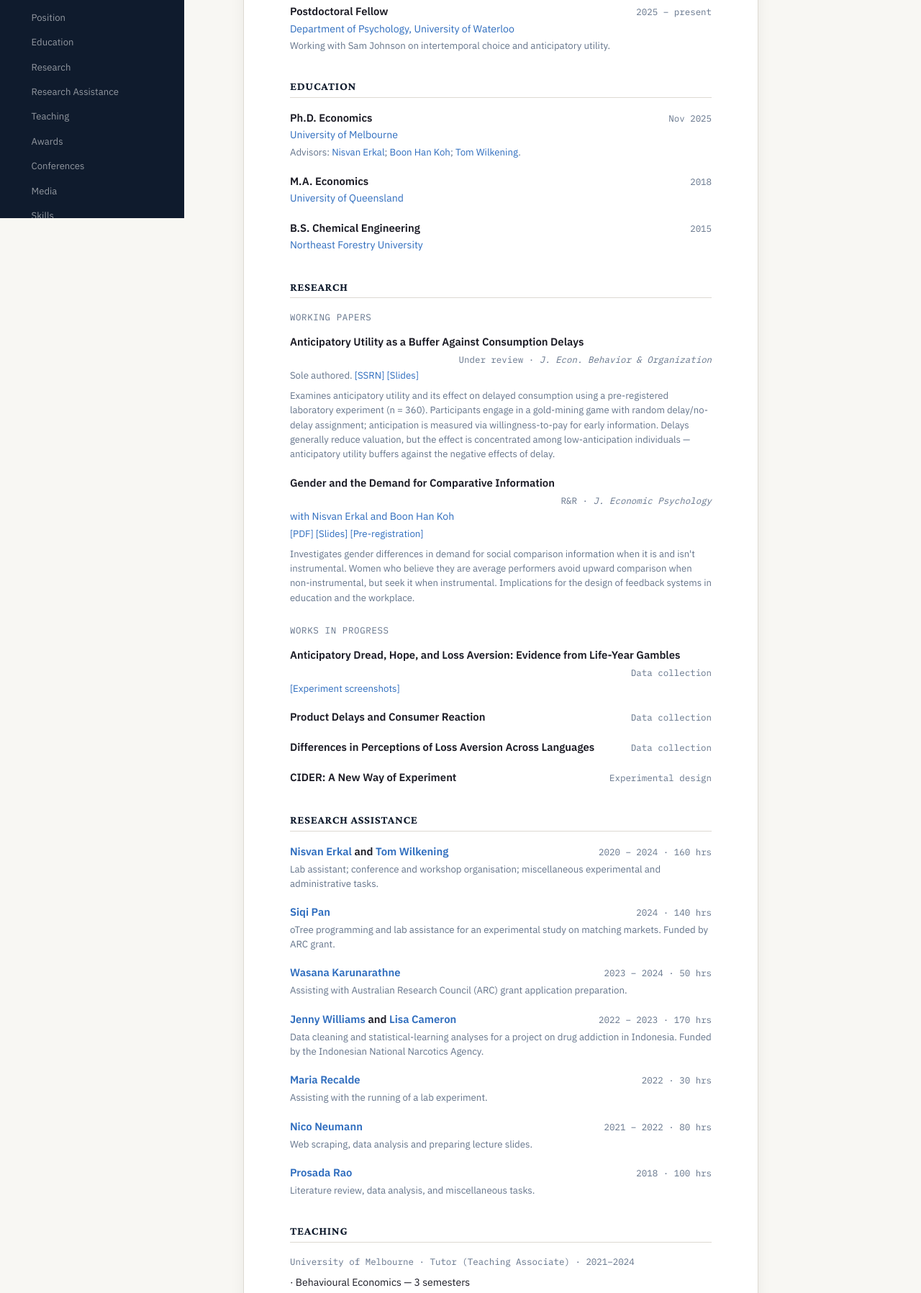
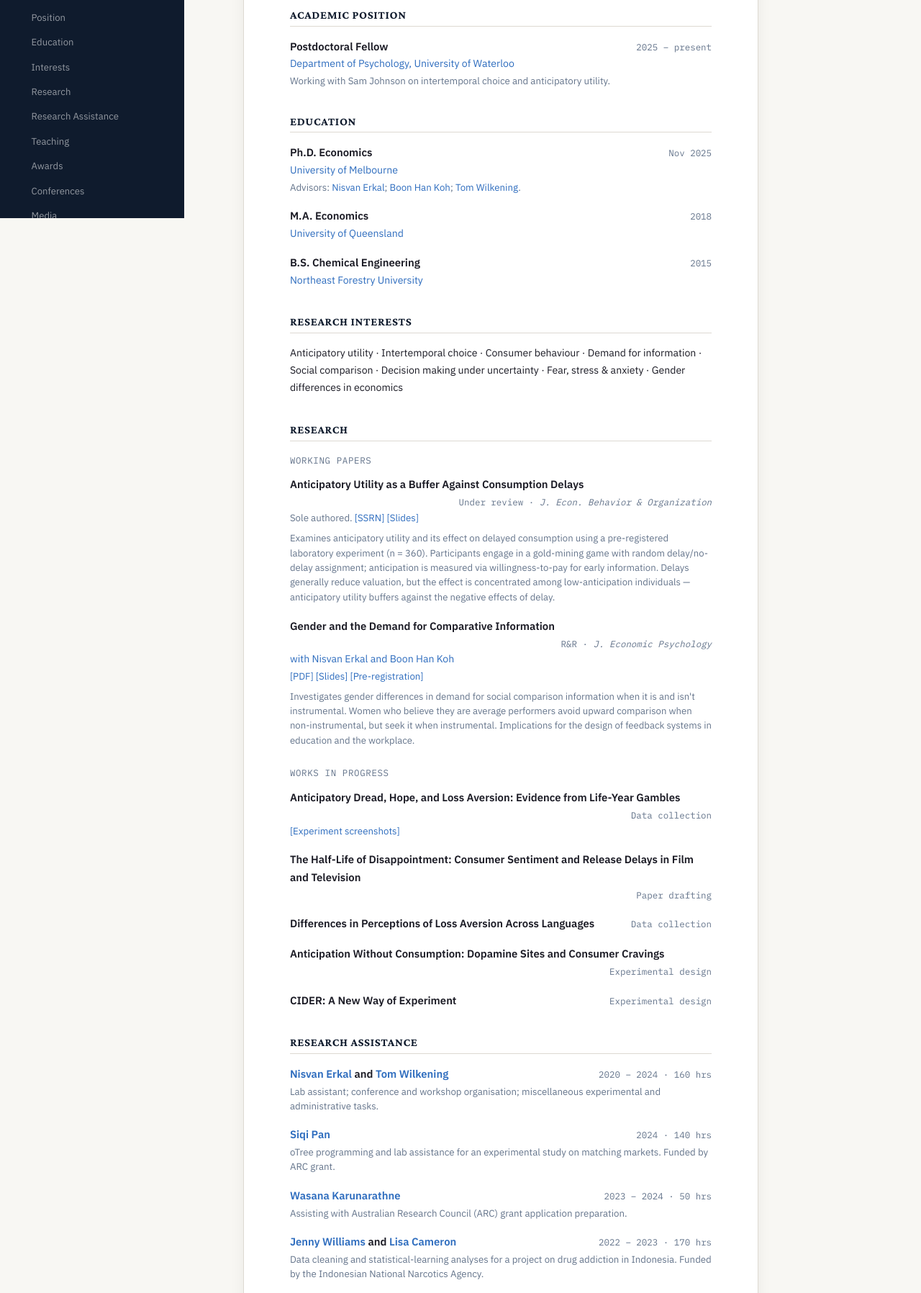
Before and after one commit to LingguoXu/LingguoXu.github.io, a plain HTML site: page cv.html in a window 1280 px wide. Shown: the part 497-2293 px from the top of the page at 72% size. Drawn offline with nearby package versions, Linux system fonts and the light colour scheme.

Commit message:
Add consumer behaviour area and two consumer WIPs; CV home button
- Homepage: add Consumer Behaviour to the hero tags and Research Areas.
- Works in progress (homepage and CV): replace "Product Delays and
  Consumer Reaction" with "The Half-Life of Disappointment: Consumer
  Sentiment and Release Delays in Film and Television" (paper
  drafting); add "Anticipation Without Consumption: Dopamine Sites and
  Consumer Cravings" (experimental design) before CIDER.
- CV: add a Research Interests section (with sidebar link) and a
  "Back to home" button at the top of the page.
- Phones: let long CV status labels wrap, so "Under review · J. Econ.
  Behavior & Organization" no longer makes the CV page wider than the
  screen; bump the stylesheet version to 20261008.

Co-Authored-By: Claude Opus 5.5 <noreply@anthropic.com>

```diff
--- a/cv.html
+++ b/cv.html
@@ -14,7 +14,7 @@
   <link rel="preconnect" href="https://fonts.googleapis.com">
   <link rel="preconnect" href="https://fonts.gstatic.com" crossorigin>
   <link href="https://fonts.googleapis.com/css2?family=Crimson+Pro:ital,wght@0,300;0,400;0,600;0,700;1,400;1,600&family=IBM+Plex+Sans:wght@300;400;500;600&family=IBM+Plex+Mono:wght@400;500&display=swap" rel="stylesheet">
-  <link rel="stylesheet" href="styles.css?v=20260709">
+  <link rel="stylesheet" href="styles.css?v=20261008">
 </head>
 <body>
 <div class="site-wrap">
@@ -39,6 +39,7 @@
     <ul class="sb-nav">
       <li><a href="#cv-position">Position</a></li>
       <li><a href="#cv-education">Education</a></li>
+      <li><a href="#cv-interests">Interests</a></li>
       <li><a href="#cv-research">Research</a></li>
       <li><a href="#cv-ra">Research Assistance</a></li>
       <li><a href="#cv-teaching">Teaching</a></li>
@@ -62,6 +63,7 @@
   <main class="main">
 
     <section class="sec" style="padding-top:4rem;">
+      <a href="index.html" class="lnk lnk-pdf" style="margin-bottom:1.25rem;">← Back to home</a>
       <div class="cv-doc">
 
         <!-- Header -->
@@ -126,6 +128,12 @@
           </div>
         </div>
 
+        <!-- Research Interests -->
+        <div class="cv-sec" id="cv-interests">
+          <h3 class="cv-sec-title">Research Interests</h3>
+          <p style="font-size:.88rem;line-height:1.7;">Anticipatory utility · Intertemporal choice · Consumer behaviour · Demand for information · Social comparison · Decision making under uncertainty · Fear, stress &amp; anxiety · Gender differences in economics</p>
+        </div>
+
         <!-- Research -->
         <div class="cv-sec" id="cv-research">
           <h3 class="cv-sec-title">Research</h3>
@@ -176,8 +184,8 @@
 
           <div class="cv-entry">
             <div class="cv-entry-header">
-              <span class="cv-entry-title">Product Delays and Consumer Reaction</span>
-              <span class="cv-entry-year">Data collection</span>
+              <span class="cv-entry-title">The Half-Life of Disappointment: Consumer Sentiment and Release Delays in Film and Television</span>
+              <span class="cv-entry-year">Paper drafting</span>
             </div>
           </div>
 
@@ -185,6 +193,13 @@
             <div class="cv-entry-header">
               <span class="cv-entry-title">Differences in Perceptions of Loss Aversion Across Languages</span>
               <span class="cv-entry-year">Data collection</span>
+            </div>
+          </div>
+
+          <div class="cv-entry">
+            <div class="cv-entry-header">
+              <span class="cv-entry-title">Anticipation Without Consumption: Dopamine Sites and Consumer Cravings</span>
+              <span class="cv-entry-year">Experimental design</span>
             </div>
           </div>
 
--- a/styles.css
+++ b/styles.css
@@ -556,6 +556,7 @@ h4 { font-size: 1.05rem; font-weight: 600; }
   .hero h1 { font-size: 2.2rem; }
   .sec { padding: 3rem 6% 2.5rem; }
   .cv-doc { padding: 2rem 1.5rem; }
+  .cv-entry-year { flex-shrink: 1; text-align: right; }
   .stat-grid { grid-template-columns: 1fr 1fr; }
   .skills-grid { grid-template-columns: 1fr 1fr; }
 }
```
Also changed, not shown: experiments.html (+1 -1 lines), index.html (+10 -3 lines).
